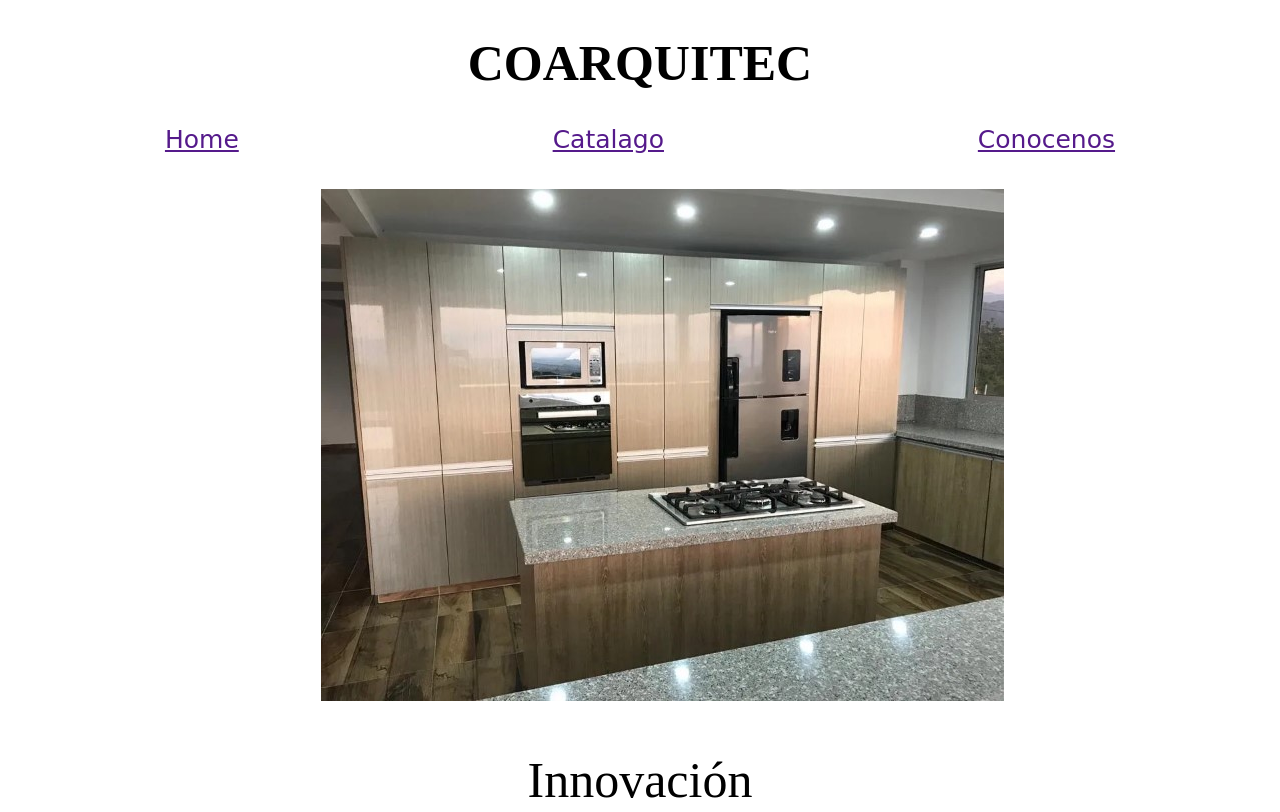
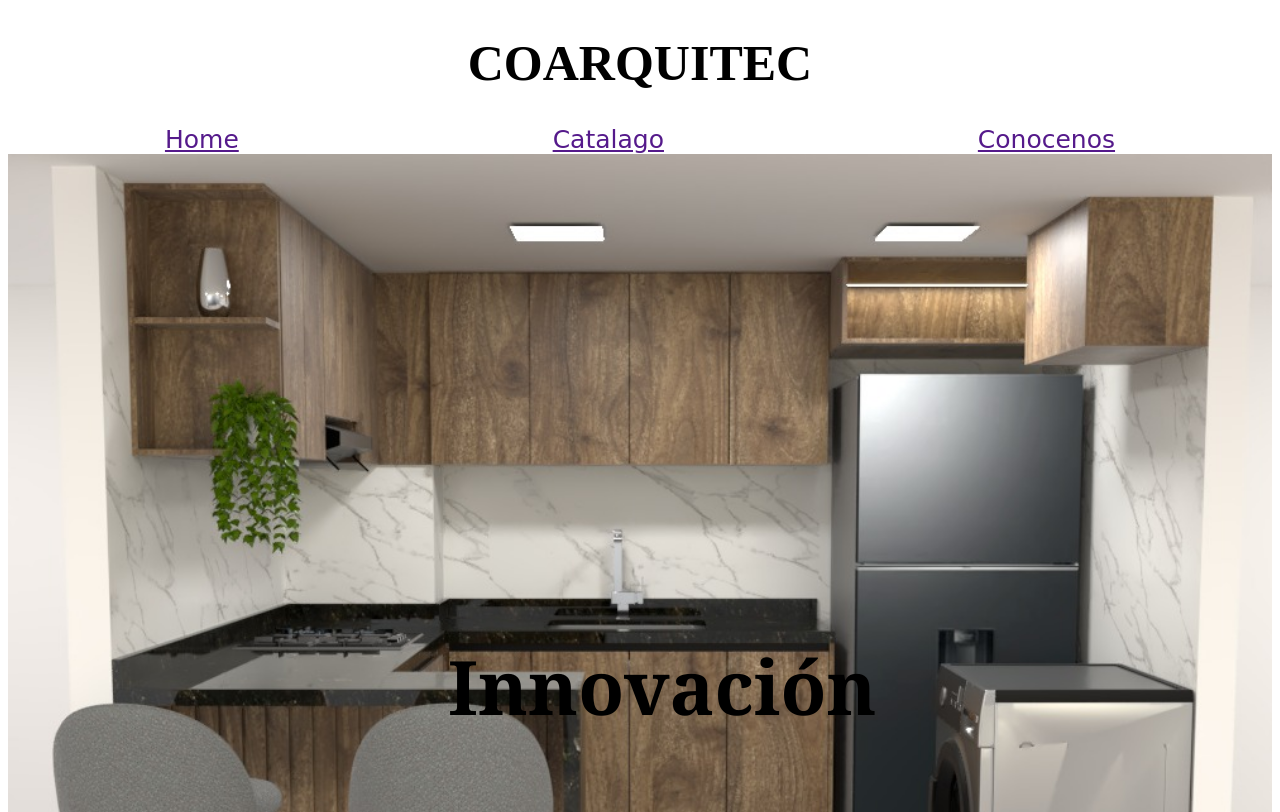
Before and after one commit to Valenz521/TT-118-Introduccion, a plain HTML site: page Pagina Tributo/index.html in a window 1280 px wide. Shown: the top 812 px of the page. Drawn offline with Linux system fonts and the light colour scheme.

Commit message:
Trabajando en pagina tributo

```diff
--- a/Algoritmos/Styles.css
+++ /dev/null
@@ -1,21 +0,0 @@
-h1{display: flex;
-    justify-content: center;
-    font-size: 50px;
-}
-.navegador{display: flex;
-    justify-content: space-around;
-    font-size: 25px;
-    font-family:cursive;
-}
-.cocina{
-    display: flex;
-    position:relative;
-    left: 22%;
-    margin: 35px;
-    z-index: -1;
-}
-p{display: flex;
-    justify-content: center;
-    font-size: 50px;
-
-}
--- /dev/null
+++ b/Pagina Tributo/Styles.css
@@ -0,0 +1,27 @@
+h1 {
+    display: flex;
+    justify-content: center;
+    font-size: 50px;
+}
+
+.navegador {
+    display: flex;
+    justify-content: space-around;
+    font-size: 25px;
+    font-family:cursive;
+}
+
+.cocina {
+    width: 100%;
+    position: relative;
+}
+
+.innovacion {
+    position: absolute;
+    top: 70%;
+    left: 35%;
+    font-size: 75px;
+    font-family:Cambria, Cochin, Georgia, Times, 'Times New Roman', serif;
+    font-weight: bold;
+
+}
--- a/Algoritmos/index.html
+++ b/Pagina Tributo/index.html
@@ -8,8 +8,15 @@
 </head>
 <body>
     <h1>COARQUITEC</h1>
-   <nav class="navegador"><a href="">Home</a><a href="">Catalago</a> <a href="">Conocenos</a> </nav>
-<img src="Cocina.jpg" alt="Imagen cocina" class="cocina">
-<p>Innovación</p>
+   <nav class="navegador">
+    <a href="">Home</a>
+    <a href="">Catalago</a>
+    <a href="">Conocenos</a>
+  </nav>
+   <header>
+    <img src="Diseño cocina.jpeg" alt="Imagen cocina" class="cocina">
+    <p class="innovacion">Innovación</p>
+   </header>
+
 </body>
 </html>
```
Also changed, not shown: Pagina Tributo/Cocina.jpg (renamed from Algoritmos/Cocina.jpg), Pagina Tributo/Diseño cocina.jpeg (added).
